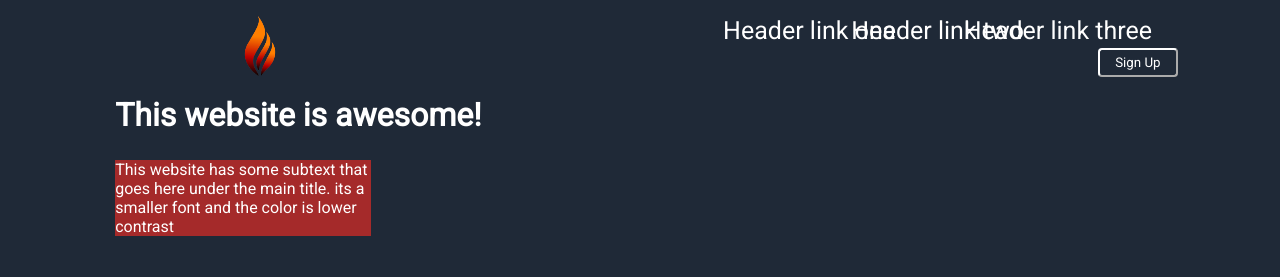
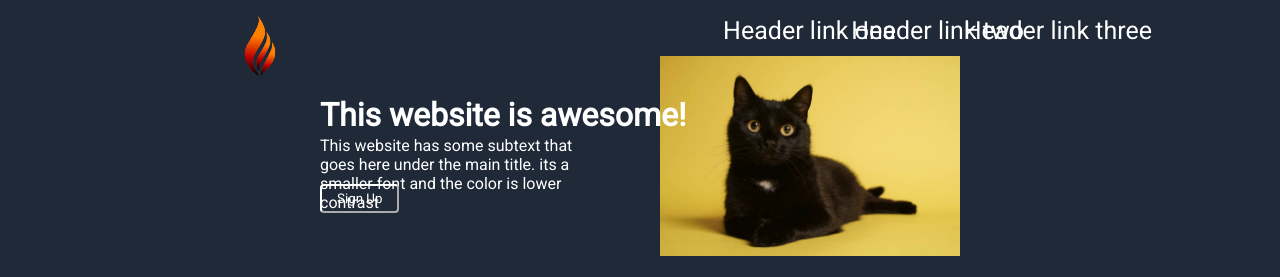
Before and after one commit to ugurduyar/odin-landing-page, a plain HTML site: page index.html in a window 1280 px wide. Shown: the top 277 px of the page. Drawn offline with Linux system fonts and the light colour scheme.

Commit message:
cat photo and position

```diff
--- a/index.html
+++ b/index.html
@@ -10,9 +10,10 @@
 <body>
     <div id="wrapper">
         <div id="part1">
+            <img id="headercat" src="./images/header.jpg">
             <h1 id="p1h1">This website is awesome!</h1>
             <p id="p1p1">This website has some subtext that goes here under the main title. its a smaller font and the color is lower contrast</p>
-            <button id="part4button" type="button">Sign Up</button>
+            <button id="part1button" type="button">Sign Up</button>
             <img id="header-logo" src="./images/logo.png" width="60px" height="60px">
             <a class="links" id="header-link-1" href="url">Header link one</a>
             <a class="links" id="header-link-2" href="url">Header link two</a>
--- a/style.css
+++ b/style.css
@@ -13,16 +13,32 @@
 #p1h1 {
     position: absolute;
     top: 12vh;
-    left: 9vw;
+    left: 25vw;
     color: white;
 }
 #p1p1 {
     color: white;
-    background-color: brown;
     position: absolute;
-    top: 20vh;
-    left: 9vw;
+    top: 17vh;
+    left: 25vw;
     width: 20vw;
+}
+#headercat{
+    height: 25vh;
+    position: absolute;
+    top: 7vh;
+    right: 25vw;
+}
+#part1button{
+    position: absolute;
+    top: 23vh;
+    left: 25vw;
+    background-color: transparent;
+    border-radius: 4px;
+    cursor: pointer;
+    padding: 5px 15px;
+    color: white;
+    border-color: white;
 }
 #part2 {
     background-color: rgb(226, 226, 226);
```
Also changed, not shown: images/header.jpg (added).
